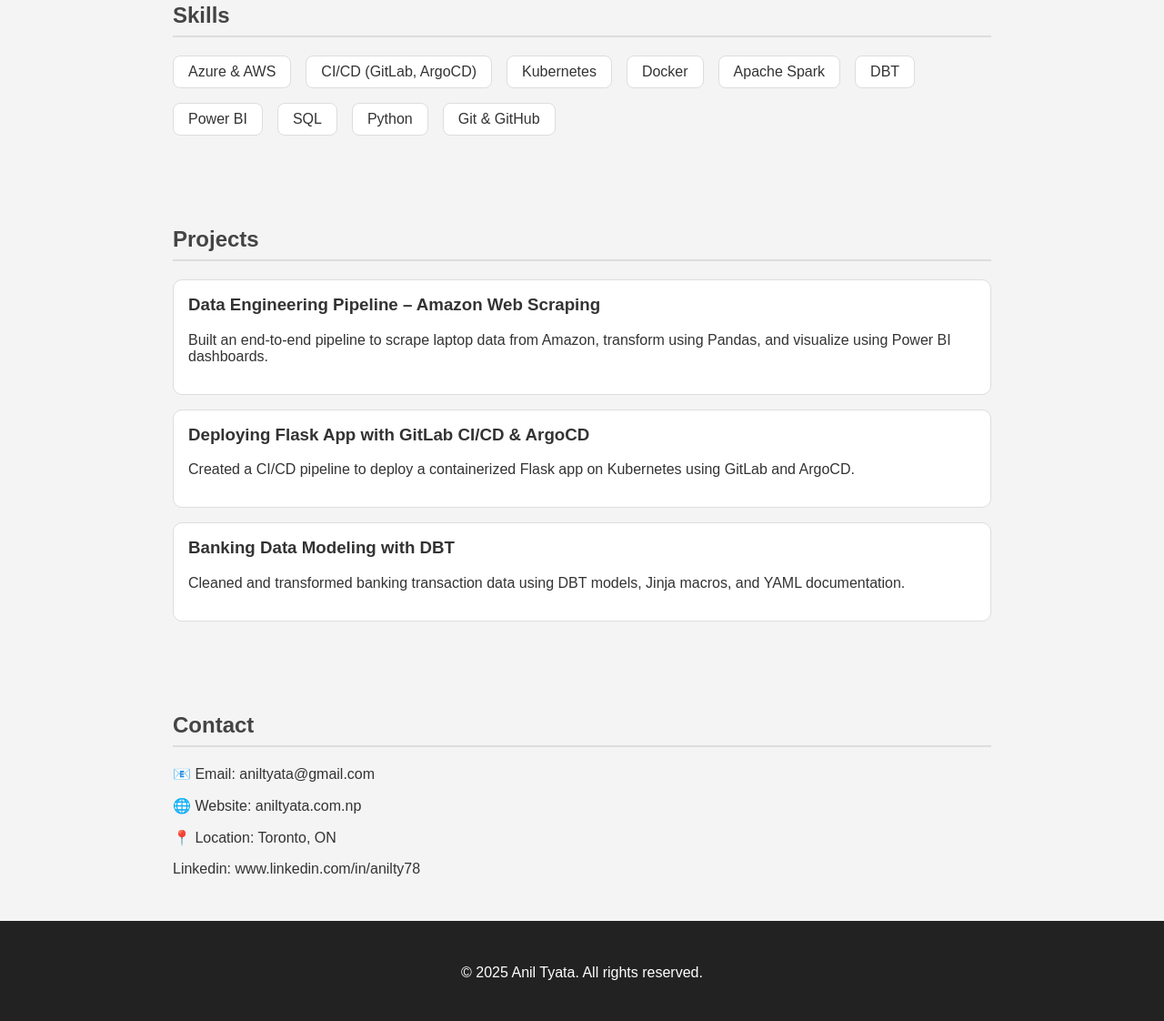
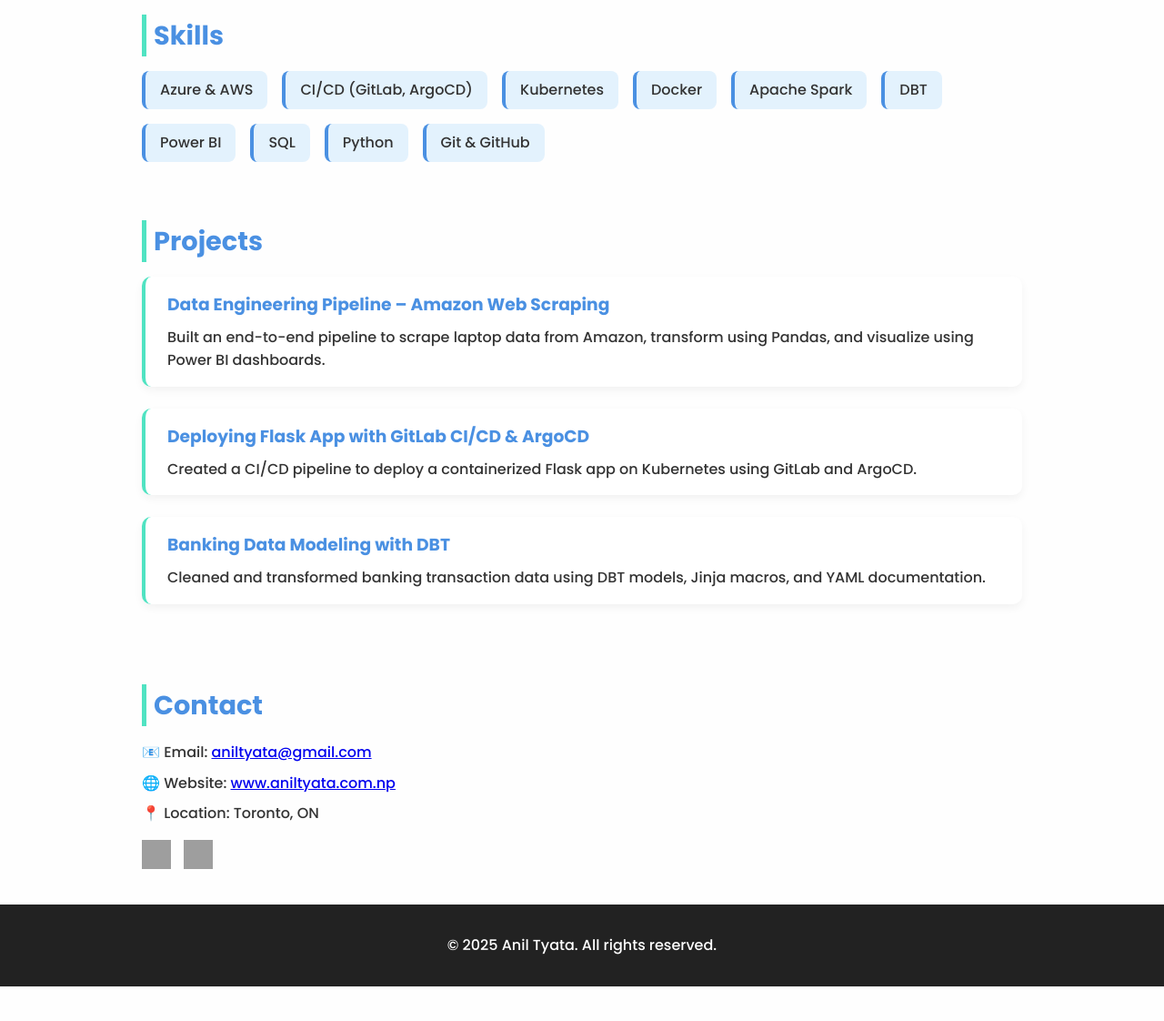
Before and after one commit to anilty78/portfolio, a plain HTML site: page index.html in a window 1280 px wide. Shown: the part 430-1552 px from the top of the page at 91% size. After the commit the page ends 1514 px from the top, so only its background shows below. Drawn offline with Linux system fonts and the light colour scheme; grey boxes are pictures that could not be loaded.

Commit message:
Styled portfolio with colorful and modern design

```diff
--- a/index.html
+++ b/index.html
@@ -4,25 +4,116 @@
   <meta charset="UTF-8" />
   <meta name="viewport" content="width=device-width, initial-scale=1.0"/>
   <title>Anil Tyata | Portfolio</title>
+  <link href="https://fonts.googleapis.com/css2?family=Poppins:wght@300;500;700&display=swap" rel="stylesheet">
   <style>
-    body { margin: 0; font-family: Arial, sans-serif; background: #f4f4f4; color: #333; }
-    header { background: #222; color: white; padding: 2rem 1rem; text-align: center; }
-    header h1 { margin: 0; font-size: 2.5rem; }
-    header p { font-size: 1.2rem; color: #ccc; }
+    * { margin: 0; padding: 0; box-sizing: border-box; }
+    body {
+      font-family: 'Poppins', sans-serif;
+      background: #fefefe;
+      color: #333;
+      line-height: 1.6;
+    }
 
-    .section { padding: 2rem 1rem; max-width: 900px; margin: auto; }
-    .section h2 { border-bottom: 2px solid #ddd; padding-bottom: 0.5rem; color: #444; }
+    header {
+      background: linear-gradient(135deg, #4a90e2, #50e3c2);
+      color: white;
+      text-align: center;
+      padding: 3rem 1rem;
+    }
+    header h1 {
+      font-size: 3rem;
+      margin-bottom: 0.5rem;
+    }
+    header p {
+      font-size: 1.2rem;
+      font-weight: 300;
+    }
 
-    ul.skills { list-style: none; padding: 0; display: flex; flex-wrap: wrap; gap: 1rem; }
-    ul.skills li { background: #fff; border: 1px solid #ddd; padding: 0.5rem 1rem; border-radius: 8px; }
+    .section {
+      padding: 2rem 1rem;
+      max-width: 1000px;
+      margin: auto;
+    }
 
-    .project { background: white; margin-bottom: 1rem; padding: 1rem; border-radius: 10px; border: 1px solid #ddd; }
-    .project h3 { margin-top: 0; }
+    .section h2 {
+      font-size: 1.8rem;
+      color: #4a90e2;
+      border-left: 5px solid #50e3c2;
+      padding-left: 0.5rem;
+      margin-bottom: 1rem;
+    }
 
-    footer { text-align: center; padding: 2rem 1rem; background: #222; color: white; }
+    ul.skills {
+      list-style: none;
+      display: flex;
+      flex-wrap: wrap;
+      gap: 1rem;
+      margin-top: 1rem;
+    }
+
+    ul.skills li {
+      background: #e3f2fd;
+      border-left: 4px solid #4a90e2;
+      padding: 0.5rem 1rem;
+      border-radius: 8px;
+      transition: transform 0.2s ease;
+    }
+
+    ul.skills li:hover {
+      transform: scale(1.05);
+    }
+
+    .project {
+      background: #ffffff;
+      padding: 1rem 1.5rem;
+      margin-bottom: 1.5rem;
+      border-left: 4px solid #50e3c2;
+      border-radius: 10px;
+      box-shadow: 0 4px 10px rgba(0,0,0,0.05);
+      transition: box-shadow 0.3s ease;
+    }
+
+    .project:hover {
+      box-shadow: 0 6px 20px rgba(0,0,0,0.1);
+    }
+
+    .project h3 {
+      margin-bottom: 0.5rem;
+      color: #4a90e2;
+    }
+
+    .contact p {
+      margin-bottom: 0.5rem;
+    }
+
+    .social-icons {
+      margin-top: 1rem;
+    }
+
+    .social-icons a {
+      margin-right: 10px;
+      display: inline-block;
+    }
+
+    .social-icons img {
+      width: 32px;
+      height: 32px;
+      transition: transform 0.3s ease;
+    }
+
+    .social-icons img:hover {
+      transform: scale(1.2);
+    }
+
+    footer {
+      text-align: center;
+      padding: 2rem 1rem;
+      background: #222;
+      color: white;
+    }
 
     @media (max-width: 600px) {
-      header h1 { font-size: 1.8rem; }
+      header h1 { font-size: 2rem; }
     }
   </style>
 </head>
@@ -72,12 +163,20 @@
   </div>
 </section>
 
-<section class="section">
+<section class="section contact">
   <h2>Contact</h2>
-  <p>📧 Email: aniltyata@gmail.com</p>
-  <p>🌐 Website: aniltyata.com.np</p>
+  <p>📧 Email: <a href="mailto:aniltyata@gmail.com">aniltyata@gmail.com</a></p>
+  <p>🌐 Website: <a href="https://www.aniltyata.com.np" target="_blank">www.aniltyata.com.np</a></p>
   <p>📍 Location: Toronto, ON</p>
-  <p>Linkedin: www.linkedin.com/in/anilty78</p>
+
+  <div class="social-icons">
+    <a href="https://www.linkedin.com/in/anilty78/" target="_blank">
+      <img src="https://cdn.jsdelivr.net/gh/devicons/devicon/icons/linkedin/linkedin-original.svg" alt="LinkedIn" />
+    </a>
+    <a href="https://github.com/anilty78" target="_blank">
+      <img src="https://cdn.jsdelivr.net/gh/devicons/devicon/icons/github/github-original.svg" alt="GitHub" />
+    </a>
+  </div>
 </section>
 
 <footer>
```
